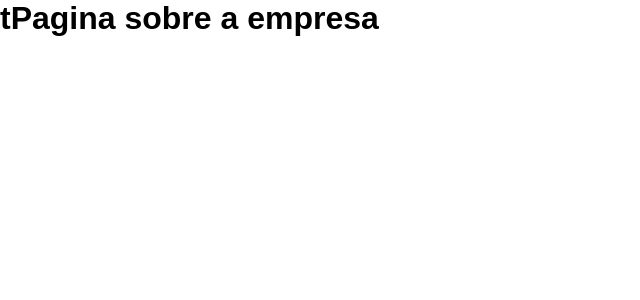
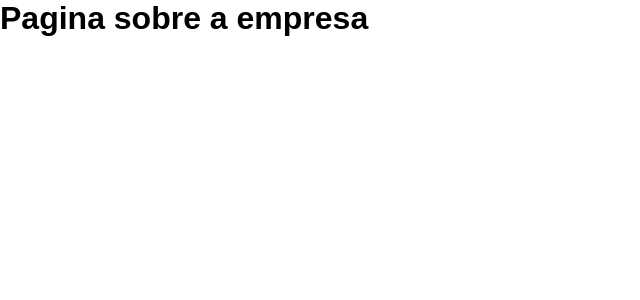
Before and after one commit to gpPacheco/aula4-rotas, a React (Create React App) app: page /sobre in a window 1280 px wide. Shown: the top 300 px of the page, without its empty margins (0-640 px from the left). Built offline with nearby package versions, Linux system fonts and the light colour scheme.

Commit message:
Correção de texto de página

```diff
--- a/src/pages/Sobre/index.js
+++ b/src/pages/Sobre/index.js
@@ -2,7 +2,7 @@
 function Sobre() {
     return (
       <div >
-        <h1>tPagina sobre a empresa</h1>
+        <h1>Pagina sobre a empresa</h1>
       </div>
     );
   }
```
